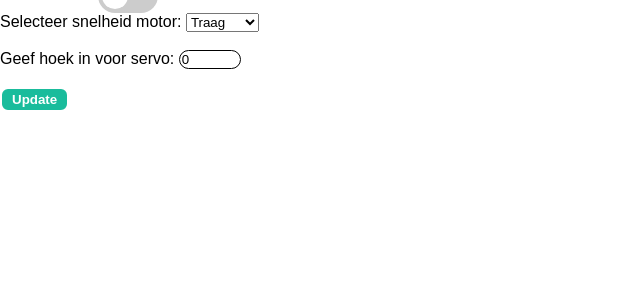
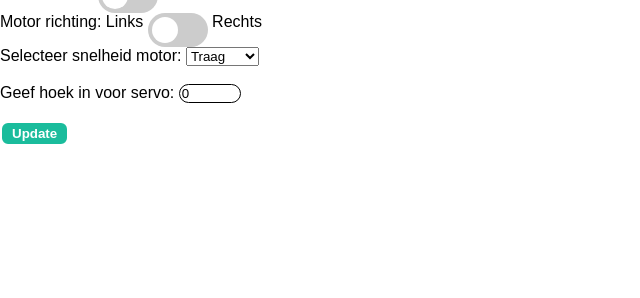
Before and after one commit to hiasr/po_site, a Flask app: page /stream in a window 1280 px wide. Shown: the part 502-800 px from the top of the page, without its empty margins (0-640 px from the left). Run offline with Flask 2, Linux system fonts and the light colour scheme.

Commit message:
added motor direction

```diff
--- a/main.py
+++ b/app.py
@@ -6,11 +6,12 @@ app = Flask(__name__)
 angle = 0
 speed = "slow"
 motor = 'false'
+direction = 'false'
 
 @app.route("/", methods=["POST", "GET"])
 def home():
     if request.method == "POST" and request.form['pass'] == "pass":
-        return redirect(url_for("buy"))
+        return redirect(url_for("stream"))
     return render_template("home.html")
 
 
@@ -39,7 +40,7 @@ def process():
 def stream():
     if request.method == "POST":
         bluetoothSerial = serial.Serial("/dev/rfcomm0", baudrate=9600)
-        global angle, speed, motor
+        global angle, speed, motor, direction
         if request.form["angle"] != angle:
             angle = request.form["angle"]
             bluetoothSerial.write('B{}'.format(angle))
@@ -48,6 +49,12 @@ def stream():
         if request.form["speed"] != speed or request.form["motor"] != motor:
             speed = request.form["speed"]
             motor = request.form["motor"]
+            direction = request.form["direction"]
+
+            if direction == 'true':
+                direction_nb = 1
+            else:
+                direction_nb = 0
             if motor == 'true':
                 motor_nb = 1
             else:
@@ -58,7 +65,7 @@ def stream():
                 speed_nb = 100
             else:
                 speed_nb = 255
-            bluetoothSerial.write('A{0}{1}'.format(motor_nb, speed_nb))
+            bluetoothSerial.write('A{0}{1}{2}'.format(motor_nb, direction_nb, speed_nb))
 
         return ""
     else:
--- a/static/js/stream.js
+++ b/static/js/stream.js
@@ -1,12 +1,14 @@
 $("document").ready(function(){
     $('form').on('submit', function(event) {
         event.preventDefault();
-         var checkBox = document.getElementById("switch1");
+         var checkBox1 = document.getElementById("switch1");
+         var checkBox2 = document.getElementById("switch2");
         $.ajax({
             data: {
-                motor : checkBox.checked,
+                motor : checkBox1.checked,
                 angle : $('#angle').val(),
-                speed : $('#speed').val()
+                speed : $('#speed').val(),
+                direction : checkBox2.checked
             },
             type: 'POST',
             url: '/stream'
--- a/templates/stream.html
+++ b/templates/stream.html
@@ -28,6 +28,13 @@
             <span class="slider round"></span>
         </label>
         <br>
+        <label>Motor richting: Links</label>
+        <label class="switch">
+            <input id="switch2" type="checkbox">
+            <span class="slider round"></span>
+        </label>
+        <label>Rechts</label>
+        <br>
         <label for="speed">Selecteer snelheid motor: </label>
         <select id="speed">
             <option value="slow">Traag</option>
```
